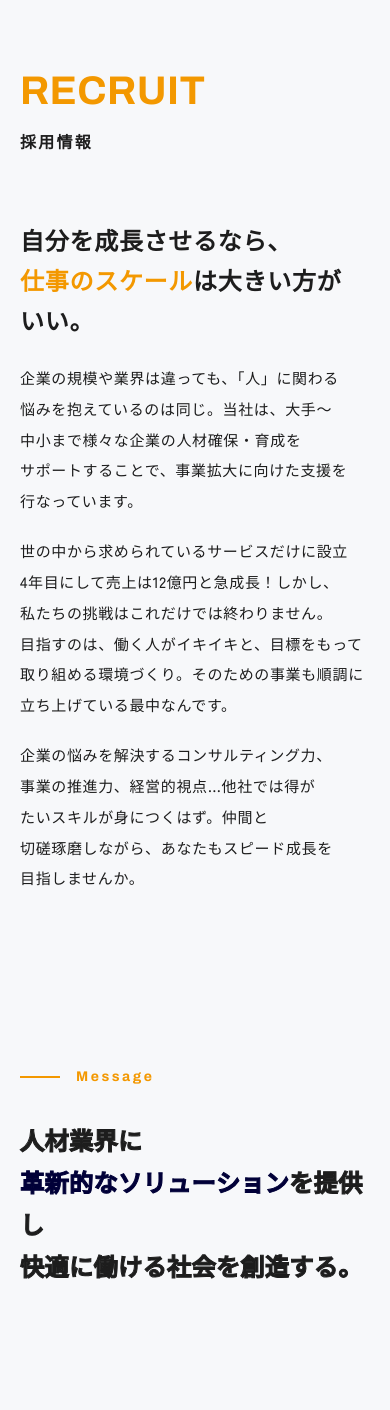
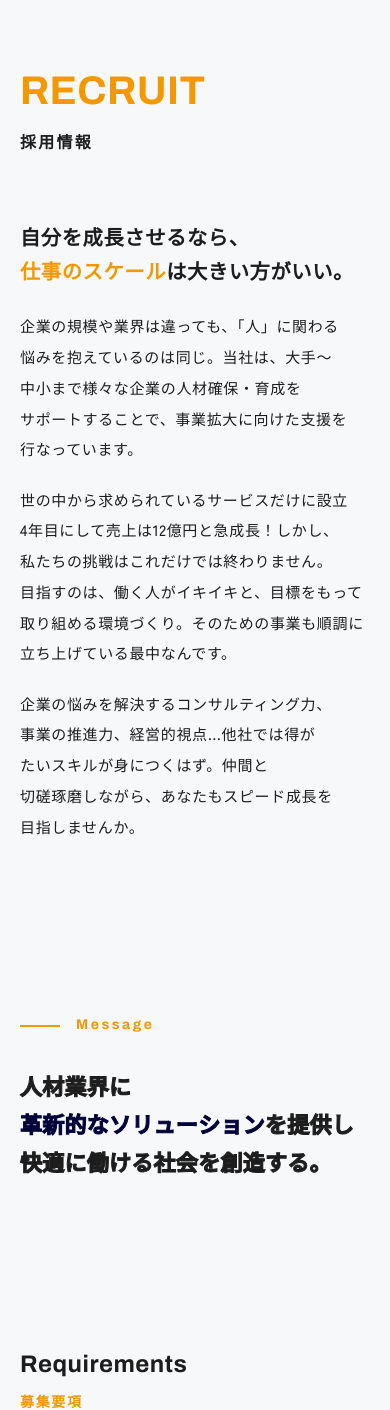
Before and after one commit to Lumina-Logic-Minds/nds-website, a PHP site: page /recruit.html in a window 390 px wide. Shown: the part 68-1478 px from the top of the page. Run offline with PHP 8.4, Linux system fonts and the light colour scheme.

Commit message:
RECRUIT の見出し 2 つをスマホで 1 行に収める
「仕事のスケールは大きい方がいい。」と「革新的なソリューションを提供し」が、
24px 固定だと 390px 幅の端末で最後の 1〜2 文字だけ折り返していた。
640px 以下では画面幅に合わせて文字を小さくする（320〜480px で各行 1 行に収まることを確認）。

Co-Authored-By: Claude Opus 5.5 <noreply@anthropic.com>

```diff
--- a/css/page.css
+++ b/css/page.css
@@ -950,6 +950,22 @@ a.srv:hover .srv__media img {
   .rmsg__text {
     line-height: 1.75;
   }
+}
+
+/*
+ * スマホでは、見出しのいちばん長い行（「革新的なソリューションを提供し」15 字など）が
+ * 1 行に収まるよう、画面幅に合わせて文字を小さくする。
+ * 24px 固定だと 390px 幅の端末で最後の 1〜2 文字だけが折り返してしまう
+ */
+@media (max-width: 640px) {
+  .rmsg__text {
+    font-size: clamp(1.125rem, 5.6vw, 1.5rem);
+  }
+
+  /* 同じく「仕事のスケールは大きい方がいい。」（16 字）が 1 行に収まる大きさにする */
+  .rlead__title {
+    font-size: clamp(1rem, 5.2vw, 1.5rem);
+  }
 
   .req__layout {
     gap: clamp(24px, 5vw, 40px);
```
